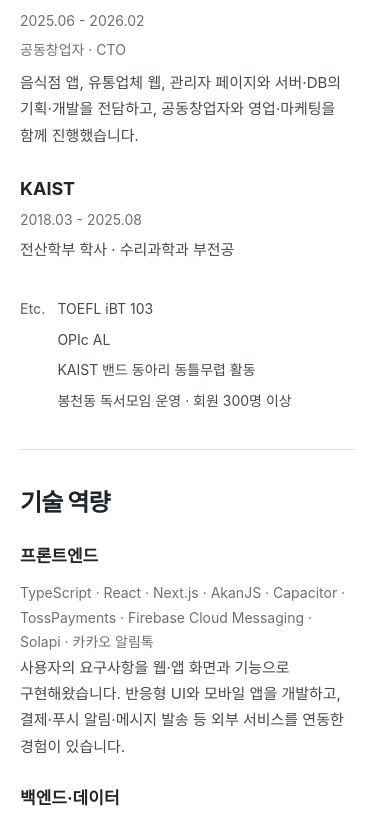
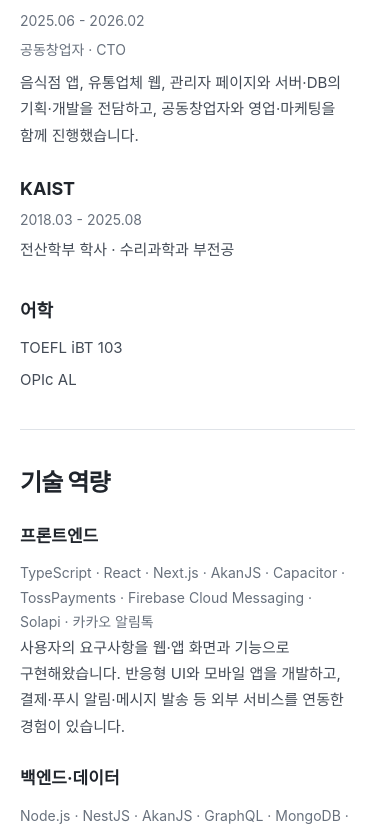
Before and after one commit to tkd992006/resume, a plain HTML site: page simple/index.html in a window 390 px wide. Shown: the part 1081-1909 px from the top of the page. Drawn offline with Linux system fonts and the light colour scheme.

Commit message:
Publish language qualifications column

```diff
--- a/simple/index.html
+++ b/simple/index.html
@@ -11,7 +11,7 @@
   <meta property="og:type" content="website">
   <meta property="og:url" content="https://tkd992006.github.io/resume/simple/">
   <link rel="icon" href="assets/favicon.svg" type="image/svg+xml">
-  <link rel="stylesheet" href="styles.css?v=0fc8ee7bfd2c">
+  <link rel="stylesheet" href="styles.css?v=a05ada084cfa">
 </head>
 <body class="standard-portfolio">
 <a class="skip-link" href="#main">본문으로 바로 가기</a>
@@ -28,7 +28,7 @@
     <nav class="quick-links" aria-label="바로 가기"><a href="#experience">경력과 학력</a><a href="#skills">기술 역량</a><a href="#projects">대표 프로젝트</a></nav>
     </div>
   </section>
-  <section class="section" id="experience" aria-labelledby="experience-title"><h2 id="experience-title">경력과 학력</h2><div class="experience-list"><article class="experience-item"><h3>팅팅플래닛</h3><p class="experience-period">2023.03 - 현재</p><p class="meta">창업자 · 풀스택 개발</p><p>고객 요구사항 정리와 웹·앱 개발을 맡아 위탁개발 11건을 납품하고 유지보수 1건을 운영했습니다. 예비창업패키지 지원금 4,800만 원을 확보하고 엔젤투자 6,000만 원을 유치했습니다.</p></article><article class="experience-item"><h3>온더마켓</h3><p class="experience-period">2025.06 - 2026.02</p><p class="meta">공동창업자 · CTO</p><p>음식점 앱, 유통업체 웹, 관리자 페이지와 서버·DB의 기획·개발을 전담하고, 공동창업자와 영업·마케팅을 함께 진행했습니다.</p></article><article class="experience-item"><h3>KAIST</h3><p class="experience-period">2018.03 - 2025.08</p><p class="meta">전산학부 학사 · 수리과학과 부전공</p></article></div><div class="experience-etc"><h3>Etc.</h3><ul class="etc-list"><li>TOEFL iBT 103</li><li>OPIc AL</li><li>KAIST 밴드 동아리 동틀무렵 활동</li><li>봉천동 독서모임 운영 · 회원 300명 이상</li></ul></div></section>
+  <section class="section" id="experience" aria-labelledby="experience-title"><h2 id="experience-title">경력과 학력</h2><div class="experience-list"><article class="experience-item"><h3>팅팅플래닛</h3><p class="experience-period">2023.03 - 현재</p><p class="meta">창업자 · 풀스택 개발</p><p>고객 요구사항 정리와 웹·앱 개발을 맡아 위탁개발 11건을 납품하고 유지보수 1건을 운영했습니다. 예비창업패키지 지원금 4,800만 원을 확보하고 엔젤투자 6,000만 원을 유치했습니다.</p></article><article class="experience-item"><h3>온더마켓</h3><p class="experience-period">2025.06 - 2026.02</p><p class="meta">공동창업자 · CTO</p><p>음식점 앱, 유통업체 웹, 관리자 페이지와 서버·DB의 기획·개발을 전담하고, 공동창업자와 영업·마케팅을 함께 진행했습니다.</p></article><article class="experience-item"><h3>KAIST</h3><p class="experience-period">2018.03 - 2025.08</p><p class="meta">전산학부 학사 · 수리과학과 부전공</p></article><article class="experience-item"><h3>어학</h3><ul class="language-list"><li>TOEFL iBT 103</li><li>OPIc AL</li></ul></article></div></section>
   <section class="section" id="skills" aria-labelledby="skills-title"><h2 id="skills-title">기술 역량</h2><div class="skills-grid"><article class="skill-item"><h3>프론트엔드</h3><p class="skill-tools">TypeScript · React · Next.js · AkanJS · Capacitor · TossPayments · Firebase Cloud Messaging · Solapi · 카카오 알림톡</p><p>사용자의 요구사항을 웹·앱 화면과 기능으로 구현해왔습니다. 반응형 UI와 모바일 앱을 개발하고, 결제·푸시 알림·메시지 발송 등 외부 서비스를 연동한 경험이 있습니다.</p></article><article class="skill-item"><h3>백엔드·데이터</h3><p class="skill-tools">Node.js · NestJS · AkanJS · GraphQL · MongoDB · Gemini API · OpenAI API</p><p>서비스의 요구사항에 맞춰 데이터베이스와 API를 설계하고 서버 기능을 구현해왔습니다. 인증·권한 관리, 데이터 조회 성능 개선, AI API를 활용한 기능 개발을 경험했습니다.</p></article><article class="skill-item"><h3>AI experience</h3><p class="skill-tools">Claude Code · OpenClaw · Hermes · Oh My OpenCode · Codex</p><ul class="skill-experience"><li>OpenClaw로 Threads의 댓글과 글을 자동 게시하는 봇을 활용해봤습니다.</li><li>Hermes로 개인 일정과 일기장을 관리해봤습니다.</li><li>claudecode, oh my opencode, codex를 개발에 활용했습니다.</li></ul></article></div></section>
   <section class="section" id="projects" aria-labelledby="projects-title"><h2 id="projects-title">대표 프로젝트</h2><p class="section-intro">직접 개발한 서비스 중 세 가지를 소개합니다.</p><div class="project-list"><article class="project" id="project-onthemarket">
   <div class="project-main">
--- a/simple/styles.css
+++ b/simple/styles.css
@@ -114,15 +114,12 @@ ul { padding-left: 1.2em; }
 .project-details > summary, .all-cases > summary { width: fit-content; color: var(--blue); font-size: 14px; cursor: pointer; }
 .case-links { display: grid; gap: 8px; margin: 14px 0 0; }
 .case-links a { width: fit-content; font-size: 14px; }
-.experience-list { display: grid; grid-template-columns: repeat(3, minmax(0, 1fr)); gap: 34px; margin-top: 28px; }
+.experience-list { display: grid; grid-template-columns: repeat(4, minmax(0, 1fr)); gap: 28px; margin-top: 28px; }
 .experience-item { min-width: 0; }
 .experience-item h3 { font-size: 18px; }
 .experience-period { margin-top: 4px; color: var(--muted); font-size: 14px; }
 .experience-item .meta { margin: 4px 0 8px; color: var(--muted); font-size: 14px; }
 .experience-item > p:last-child { max-width: 820px; color: var(--fg-2); font-size: 15px; }
-.experience-etc { display: flex; align-items: baseline; gap: 12px 24px; margin-top: 26px; }
-.experience-etc h3 { flex-shrink: 0; color: var(--muted); font-size: 14px; font-weight: 500; }
-.experience-etc .etc-list { display: flex; flex-wrap: wrap; gap: 6px 24px; margin: 0; padding: 0; list-style: none; font-size: 14px; }
 .all-cases { margin-top: 22px; }
 .site-footer { border-top: 1px solid var(--line); padding-block: 26px 40px; color: var(--muted); font-size: 13px; }
 .lightbox { width: min(1120px, calc(100% - 40px)); max-width: none; max-height: calc(100dvh - 40px); overflow: hidden; border: 0; padding: 56px 12px 12px; background: #fff; color: var(--ink); }
@@ -130,6 +127,9 @@ ul { padding-left: 1.2em; }
 .lightbox img { width: 100%; height: auto; max-height: calc(100dvh - 122px); object-fit: contain; }
 [data-lightbox-close] { position: absolute; top: 8px; right: 10px; display: grid; place-items: center; width: 40px; height: 40px; border: 1px solid var(--line); background: #fff; color: var(--ink); font-size: 25px; line-height: 1; }
 
+@media (max-width: 1000px) {
+  .experience-list { grid-template-columns: repeat(2, minmax(0, 1fr)); }
+}
 @media (max-width: 760px) {
   .container, .header-inner, .site-footer { width: calc(100% - 40px); }
   .header-inner { min-height: 68px; gap: 12px; }
@@ -146,8 +146,6 @@ ul { padding-left: 1.2em; }
   .section h2 { font-size: 24px; }
   .skills-grid { grid-template-columns: 1fr; gap: 24px; margin-top: 22px; }
   .experience-list { grid-template-columns: 1fr; gap: 24px; margin-top: 22px; }
-  .experience-etc { align-items: flex-start; gap: 12px; }
-  .experience-etc .etc-list { flex-direction: column; gap: 6px; }
   .project { padding-block: 30px; }
   .project-main { grid-template-columns: 1fr; gap: 24px; }
   .project h3 { font-size: 22px; }
@@ -580,7 +578,7 @@ ul { padding-left: 1.2em; }
 
 /* Additional project context and grouped image galleries. */
 [hidden] { display: none !important; }
-.etc-list { margin: 8px 0 0; color: var(--fg-2); font-size: 15px; }
+.language-list { display: grid; gap: 6px; margin: 8px 0 0; padding: 0; list-style: none; color: var(--fg-2); font-size: 15px; }
 .case-count { color: var(--muted); }
 .other-projects { margin-top: 22px; }
 .other-projects > summary { color: var(--blue); cursor: pointer; }
```
Also changed, not shown: original/index.html (+1 -1 lines).
